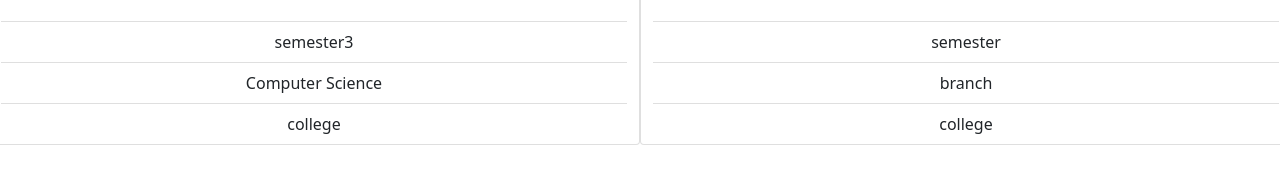
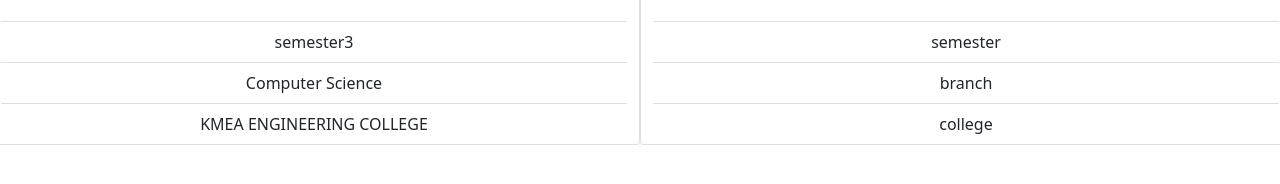
Before and after one commit to selmanfariz18/Hacktoberfest_02, a plain HTML site: page index.html in a window 1280 px wide. Shown: the part 570-754 px from the top of the page. Drawn offline with nearby package versions, Linux system fonts and the light colour scheme.

Commit message:
Update index.html

```diff
--- a/index.html
+++ b/index.html
@@ -18,7 +18,7 @@
             <ul class="list-group list-group-flush">
               <li class="list-group-item">semester3</li>
               <li class="list-group-item">Computer Science</li>
-              <li class="list-group-item">college</li>
+              <li class="list-group-item">KMEA ENGINEERING COLLEGE</li>
             </ul>
         </div>
         <div class="card text-center col" style="width: 18rem;">
```
